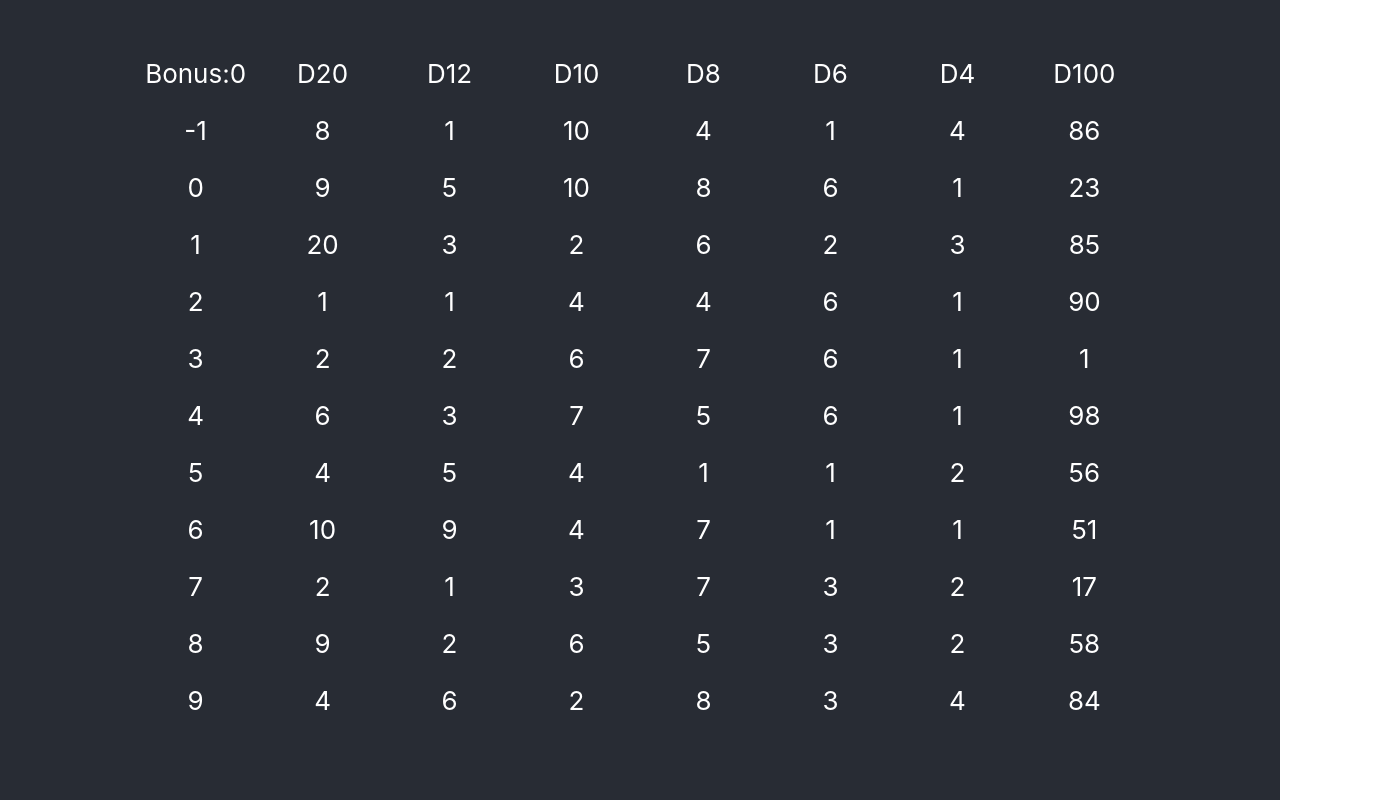
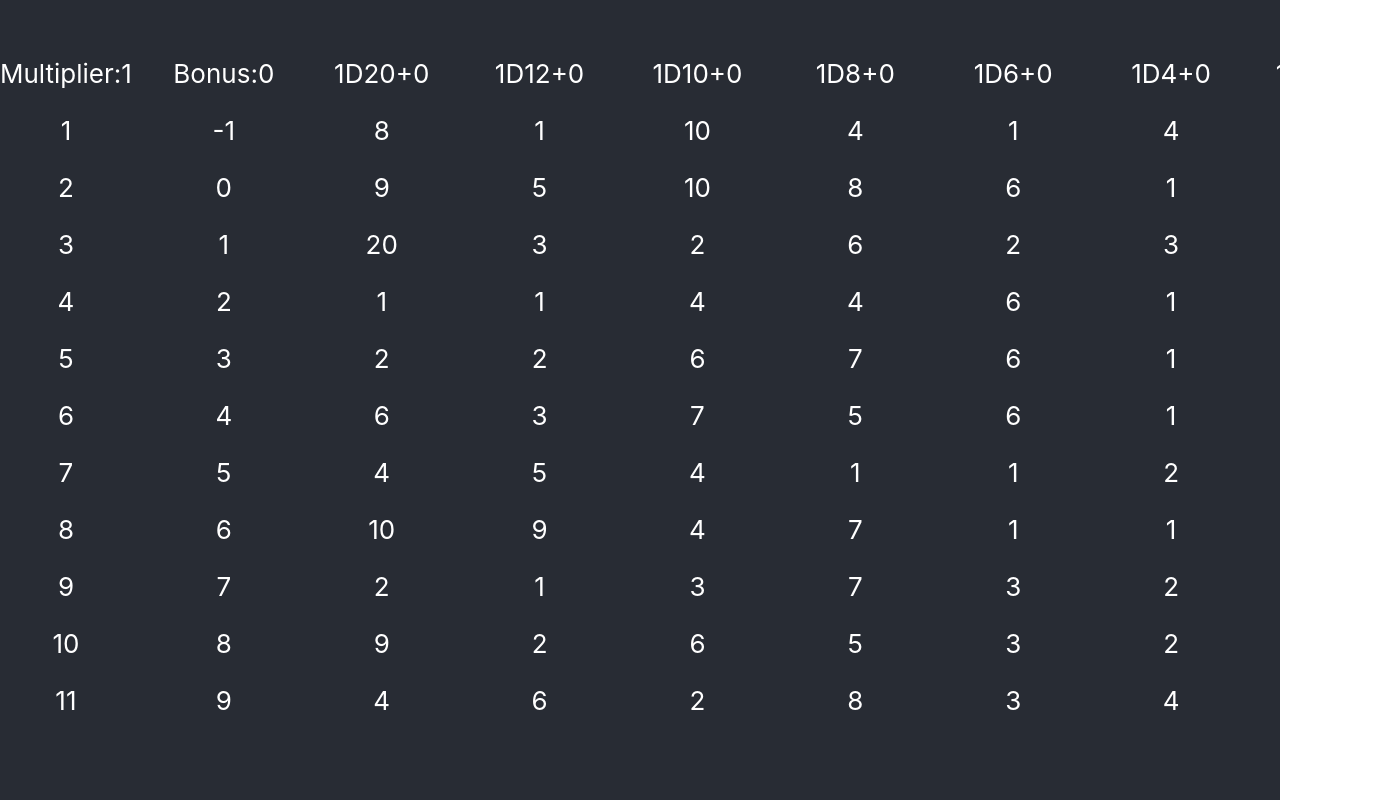
Before and after one commit to Utkarsh-G/fast-dice, a React (Create React App) app in the folder fast-dice/: page / in a window 1280 px wide. Shown: the whole page, 1395 px wide, since content can reach past the window. Built offline with nearby package versions, Linux system fonts and the light colour scheme.

Commit message:
Multipliers working... though it's best to look at the top result instead of lower down

```diff
--- a/fast-dice/src/App.js
+++ b/fast-dice/src/App.js
@@ -23,6 +23,7 @@ function App() {
   const [d100, setD100] = useState(gen_random(100))
 
   const [bonus, setBonus] = useState(0)
+  const [multiplier, setMultiplier] = useState(1)
 
   function clickHandler(e) {
     //setroll(roll+1); // width: 100
@@ -49,7 +50,7 @@ function App() {
         >
           Learn React
         </a> */}
-        <RollDisplay d20={d20} d12={d12} d10={d10} d8={d8} d6={d6} d4={d4} d100={d100} bonus={bonus} setBonus={setBonus} />
+        <RollDisplay d20={d20} d12={d12} d10={d10} d8={d8} d6={d6} d4={d4} d100={d100} bonus={bonus} setBonus={setBonus} multiplier={multiplier} setMultiplier={setMultiplier} />
       </header>
     </div>
   );
--- a/fast-dice/src/NumberBlock.js
+++ b/fast-dice/src/NumberBlock.js
@@ -1,7 +1,8 @@
-function NumberBlock({number, setBonus}) {
+function NumberBlock({number, setBonus, setMultiplier}) {
 
     function clickHandler (e) {
-        setBonus(number)
+        if (setBonus) setBonus(number)
+        if (setMultiplier) setMultiplier(number)
     }
 
     return (<p onClick={clickHandler}> {number}</p>)
--- a/fast-dice/src/RollDisplay.js
+++ b/fast-dice/src/RollDisplay.js
@@ -1,9 +1,31 @@
 import NumberBlock from "./NumberBlock";
 
-function RollDisplay({d20, d12, d10, d8, d6, d4, d100, bonus, setBonus }) {
+function RollDisplay({d20, d12, d10, d8, d6, d4, d100, bonus, setBonus, multiplier, setMultiplier }) {
+
+        function multipleDiceSum (diceArray, index, numberOfDice){
+            let sum = 0
+            for (var i = 0; i < numberOfDice; i++){
+                sum += diceArray[index]
+                index = (index + 1) % diceArray.length
+            }
+            return sum
+        }
 
         return (
-        <div style={{margin: 'auto', display: 'block', columnCount: 8}}>
+        <div style={{margin: 'auto', display: 'block', columnCount: 9}}>
+
+        Multiplier:{multiplier}
+        <NumberBlock number={1} setMultiplier={setMultiplier} />
+        <NumberBlock number={2} setMultiplier={setMultiplier}/>
+        <NumberBlock number={3} setMultiplier={setMultiplier}/>
+        <NumberBlock number={4} setMultiplier={setMultiplier}/>
+        <NumberBlock number={5} setMultiplier={setMultiplier}/>
+        <NumberBlock number={6} setMultiplier={setMultiplier}/>
+        <NumberBlock number={7} setMultiplier={setMultiplier}/>
+        <NumberBlock number={8} setMultiplier={setMultiplier}/>
+        <NumberBlock number={9} setMultiplier={setMultiplier}/>
+        <NumberBlock number={10} setMultiplier={setMultiplier}/>
+        <NumberBlock number={11} setMultiplier={setMultiplier}/>
 
         Bonus:{bonus}
         {/* <p> Nat </p> */}
@@ -19,39 +41,39 @@ function RollDisplay({d20, d12, d10, d8, d6, d4, d100, bonus, setBonus }) {
         <NumberBlock number={8} setBonus={setBonus}/>
         <NumberBlock number={9} setBonus={setBonus}/>
 
-        <p> D20</p>
-        {d20.map((number)=>{
-            return <p>{number+bonus}</p>
+        <p> {multiplier}D20+{bonus}</p>
+        {d20.map((number, index)=>{
+            return <p>{multipleDiceSum(d20, index, multiplier)+bonus}</p>
         })}
 
-        <p> D12</p>
-        {d12.map((number)=>{
-            return <p>{number+bonus}</p>
+        <p> {multiplier}D12+{bonus}</p>
+        {d12.map((number, index)=>{
+            return <p>{multipleDiceSum(d12, index, multiplier)+bonus}</p>
         })}
 
-        <p> D10</p>
-        {d10.map((number)=>{
-            return <p>{number+bonus}</p>
+        <p> {multiplier}D10+{bonus}</p>
+        {d10.map((number, index)=>{
+            return <p>{multipleDiceSum(d10, index, multiplier)+bonus}</p>
         })}
 
-        <p> D8</p>
-        {d8.map((number)=>{
-            return <p>{number+bonus}</p>
+        <p> {multiplier}D8+{bonus}</p>
+        {d8.map((number, index)=>{
+            return <p>{multipleDiceSum(d8, index, multiplier)+bonus}</p>
         })}
 
-        <p> D6</p>
-        {d6.map((number)=>{
-            return <p>{number+bonus}</p>
+        <p> {multiplier}D6+{bonus}</p>
+        {d6.map((number, index)=>{
+            return <p>{multipleDiceSum(d6, index, multiplier)+bonus}</p>
         })}
 
-        <p> D4</p>
-        {d4.map((number)=>{
-            return <p>{number+bonus}</p>
+        <p> {multiplier}D4+{bonus}</p>
+        {d4.map((number, index)=>{
+            return <p>{multipleDiceSum(d4, index, multiplier)+bonus}</p>
         })}
 
-        <p> D100</p>
-        {d100.map((number)=>{
-            return <p>{number+bonus}</p>
+        <p> {multiplier}D100+{bonus}</p>
+        {d100.map((number, index)=>{
+            return <p>{multipleDiceSum(d100, index, multiplier)+bonus}</p>
         })}
 
         </div>
```
